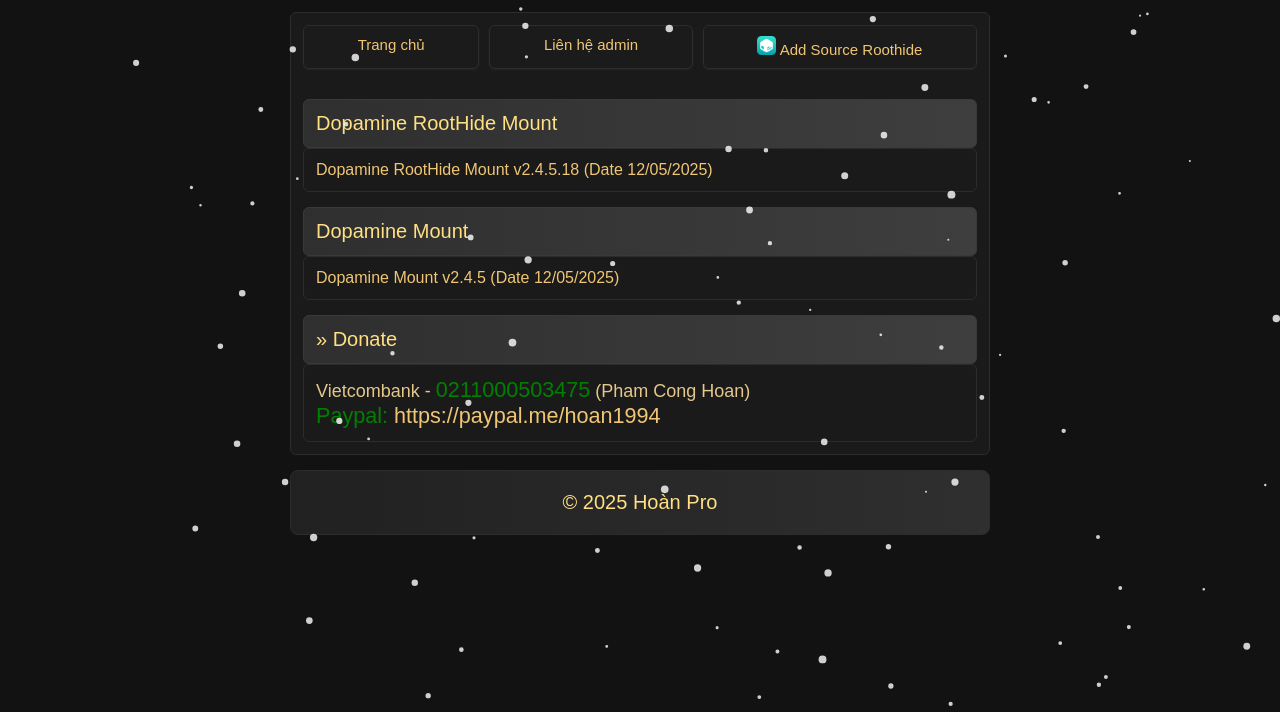
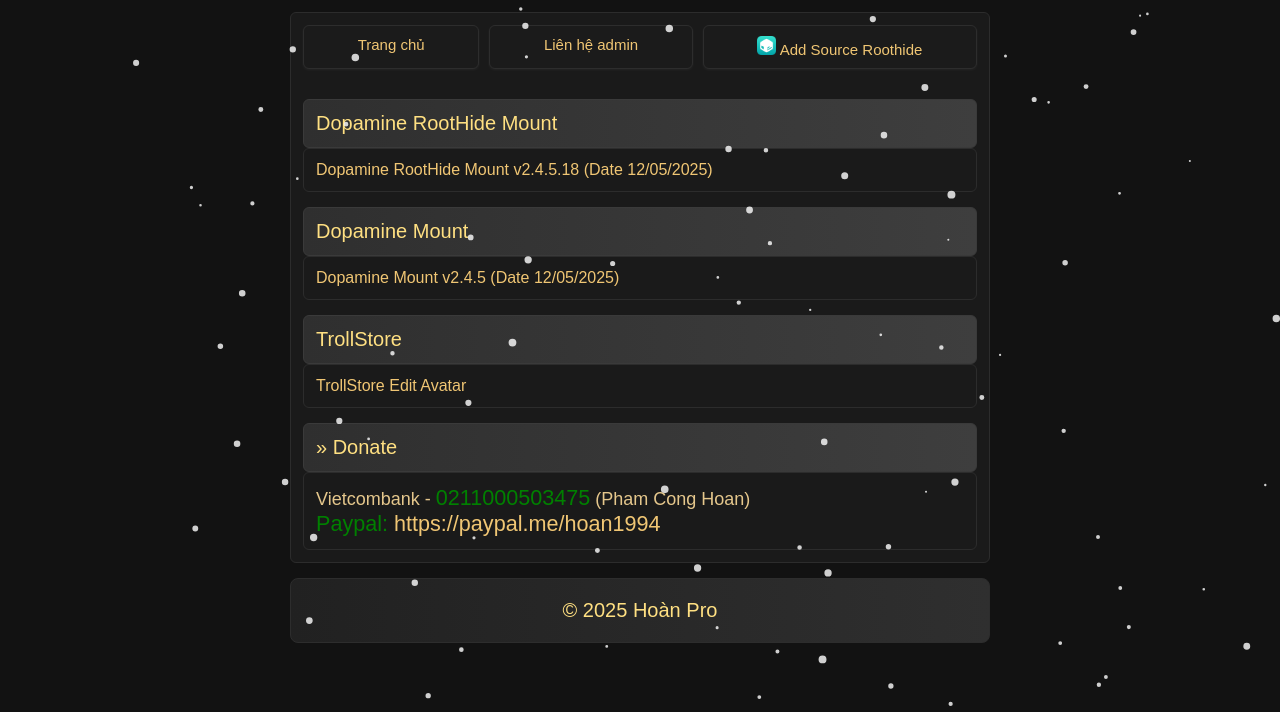
Before and after one commit to sileovn/sileovn.github.io, a plain HTML site: page index.html in a window 1280 px wide. Shown: the part 88-800 px from the top of the page. Drawn offline with Linux system fonts and the light colour scheme.

Commit message:
update troll store

```diff
--- a/index.html
+++ b/index.html
@@ -60,6 +60,15 @@
       <div class="list">
         <a href="./none/Dopamine-mount-2.4.5.12052025.ipa">
           Dopamine Mount v2.4.5 (Date 12/05/2025)
+        </a>
+      </div>
+    </div><br>
+
+    <div class="page">TrollStore</div>
+    <div class="main">
+      <div class="list">
+        <a href="./TrollStore.tar">
+          TrollStore Edit Avatar
         </a>
       </div>
     </div><br>
```
Also changed, not shown: 1 other file.
